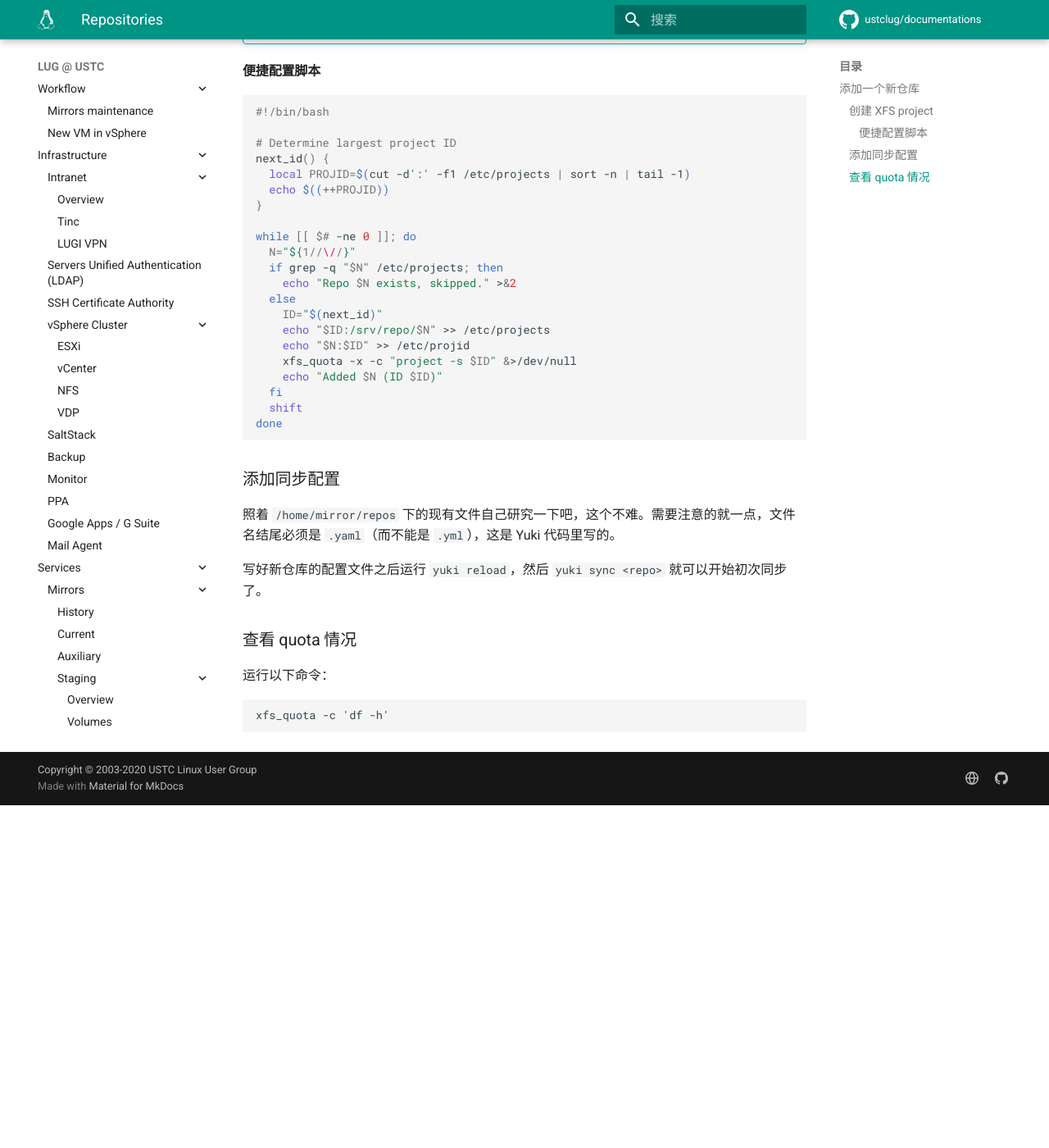
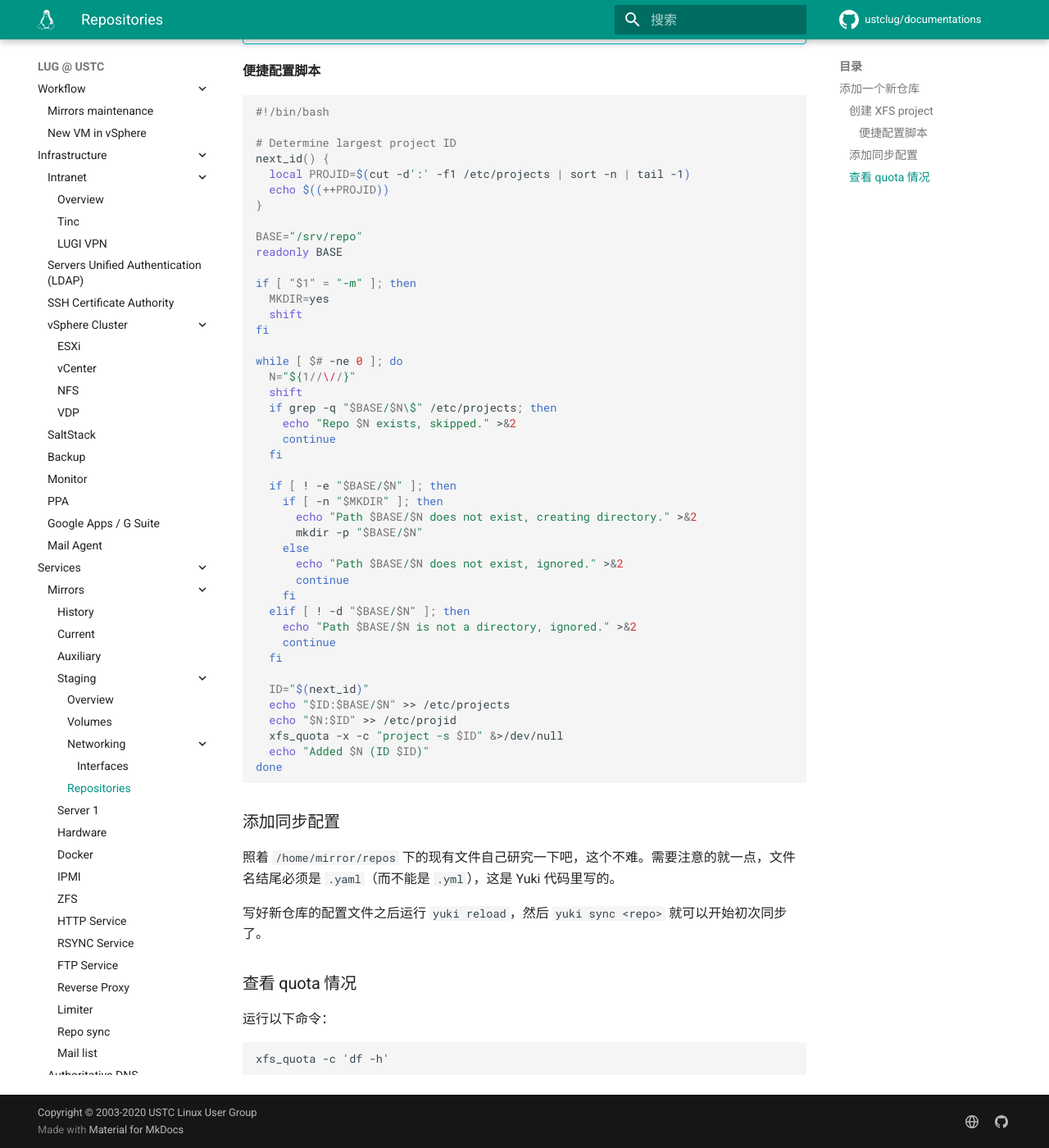
Before and after one commit to ustclug/documentations, an MkDocs documentation site: the page built from docs/services/mirrors/4/repos.md, in a window 1280 px wide and 1400 px high, scrolled down 812 px. Shown: the whole window at 82% size. Built offline with MkDocs 1.6.1 and Material for MkDocs 9.7.7, drawn with Linux system fonts in a browser that asks for light colours; comment, search, counter and statistics services are not loaded; before the commit the page ends 1794 px from its top, so only the background shows below that.

Commit message:
Update mirrors4 add-repo script

````diff
--- a/docs/services/mirrors/4/repos.md
+++ b/docs/services/mirrors/4/repos.md
@@ -45,18 +45,40 @@
   echo $((++PROJID))
 }
 
-while [[ $# -ne 0 ]]; do
+BASE="/srv/repo"
+readonly BASE
+
+if [ "$1" = "-m" ]; then
+  MKDIR=yes
+  shift
+fi
+
+while [ $# -ne 0 ]; do
   N="${1//\//}"
-  if grep -q "$N" /etc/projects; then
+  shift
+  if grep -q "$BASE/$N\$" /etc/projects; then
     echo "Repo $N exists, skipped." >&2
-  else
-    ID="$(next_id)"
-    echo "$ID:/srv/repo/$N" >> /etc/projects
-    echo "$N:$ID" >> /etc/projid
-    xfs_quota -x -c "project -s $ID" &>/dev/null
-    echo "Added $N (ID $ID)"
+    continue
   fi
-  shift
+
+  if [ ! -e "$BASE/$N" ]; then
+    if [ -n "$MKDIR" ]; then
+      echo "Path $BASE/$N does not exist, creating directory." >&2
+      mkdir -p "$BASE/$N"
+    else
+      echo "Path $BASE/$N does not exist, ignored." >&2
+      continue
+    fi
+  elif [ ! -d "$BASE/$N" ]; then
+    echo "Path $BASE/$N is not a directory, ignored." >&2
+    continue
+  fi
+
+  ID="$(next_id)"
+  echo "$ID:$BASE/$N" >> /etc/projects
+  echo "$N:$ID" >> /etc/projid
+  xfs_quota -x -c "project -s $ID" &>/dev/null
+  echo "Added $N (ID $ID)"
 done
 ```
 
````
